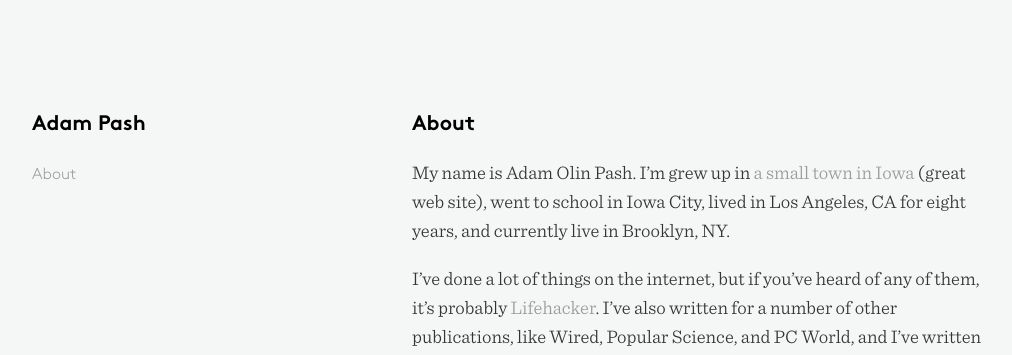
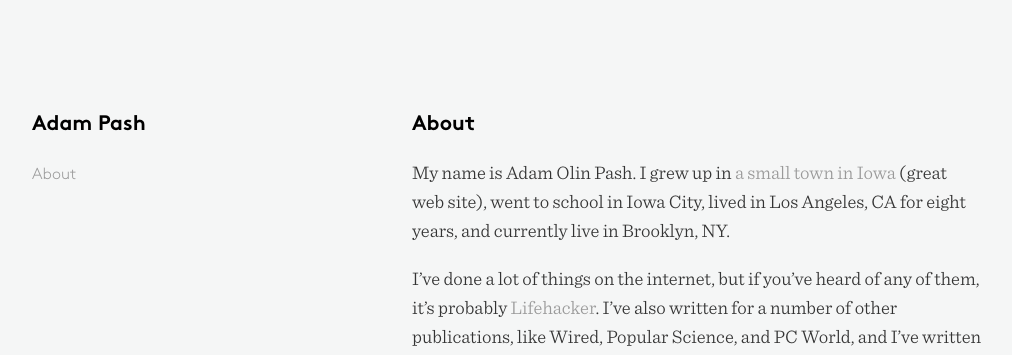
Before and after one commit to adampash/adampash.github.io, a Jekyll site: the page built from about.markdown, in a window 1280 px wide. Shown: the top 355 px of the page, without its empty margins (38-1050 px from the left). Built offline with Jekyll 4.4.1, drawn with Linux system fonts in a browser that asks for light colours; Markdown is read by kramdown in place of the engine named in the settings.

Commit message:
fixed typo

```diff
--- a/about.markdown
+++ b/about.markdown
@@ -3,7 +3,7 @@ layout: page
 title:  "About"
 ---
 
-My name is Adam Olin Pash. I'm grew up in [a small town in Iowa](http://www.cityofharlan.com/) (great web site), went to school in Iowa City, lived in Los Angeles, CA for eight years, and currently live in Brooklyn, NY.
+My name is Adam Olin Pash. I grew up in [a small town in Iowa](http://www.cityofharlan.com/) (great web site), went to school in Iowa City, lived in Los Angeles, CA for eight years, and currently live in Brooklyn, NY.
 
 I've done a lot of things on the internet, but if you've heard of any of them, it's probably [Lifehacker](http://lifehacker.com). I've also written for a number of other publications, like Wired, Popular Science, and PC World, and I've written [a couple of books](http://www.amazon.com/Adam-Pash/e/B001JRYOY6/).
 
```
